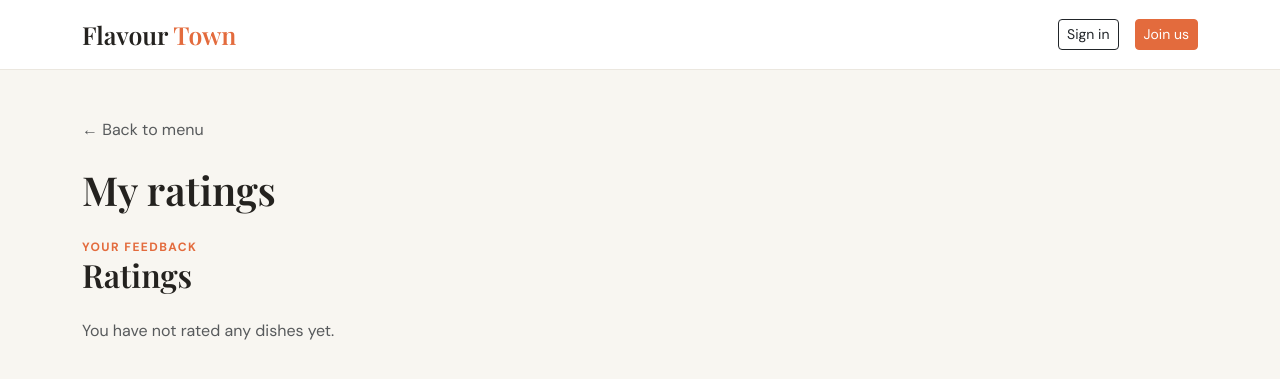
After one commit to petrsek/WEB-SP, a PHP site: template src/templates/ratings.twig in a window 1280 px wide. The commit adds this page. Shown: the top 379 px of the page. Run offline with PHP 8.4, Linux system fonts and the light colour scheme; the template is opened without the code that fills it, so the values that code supplies are empty; some libraries are stand-ins or nearby versions.

Commit message:
Added my ratings list

```diff
--- a/src/templates/base.twig
+++ b/src/templates/base.twig
@@ -32,8 +32,8 @@
       {% if user %}
         <span class="small text-muted d-none d-md-inline">Hi, {{ user.name }}</span>
         <span class="badge badge-soft text-capitalize">{{ user.role }}</span>
+        <a class="btn btn-sm btn-outline-dark" href="?page=ratings">My ratings</a>
         {% if user.role in ['admin', 'superadmin'] %}<a class="btn btn-sm btn-outline-dark" href="?page=users">Users</a>{% endif %}
-        {% if user.role in ['manager', 'superadmin'] %}<a class="btn btn-sm btn-outline-dark" href="?page=food-edit">Add food</a>{% endif %}
         <button class="btn btn-sm btn-outline-dark ajax-action" data-action="logout">Sign out</button>
       {% else %}
         <button class="btn btn-sm btn-outline-dark" data-bs-toggle="modal" data-bs-target="#authModal">Sign in</button>
--- a/src/templates/food.twig
+++ b/src/templates/food.twig
@@ -3,5 +3,5 @@
 {% block content %}
 <a href="./" class="text-decoration-none text-muted">← Back to menu</a>
 <div class="row g-5 mt-1 mb-5"><div class="col-lg-6"><img class="img-fluid rounded-4 shadow-sm w-100" src="{{ food.image_url ?: 'https://images.unsplash.com/photo-1547592180-85f173990554?w=800' }}" alt="{{ food.name }}"></div><div class="col-lg-6 d-flex flex-column justify-content-center"><span class="badge badge-soft align-self-start mb-3">{{ food.category }}</span><h1>{{ food.name }}</h1><p class="lead text-muted">{{ food.description }}</p><p class="h4">€{{ food.price|number_format(2) }}</p><p class="rating fs-4">★★★★★ <span class="text-dark fs-6">{{ food.average_rating ?: 'No rating yet' }} / 5 ({{ food.rating_count }})</span></p>{% if user and user.role in ['consumer', 'superadmin'] %}<a class="btn btn-primary align-self-start" href="?page=rating&food_id={{ food.id }}">Rate this dish</a>{% endif %}{% if user and user.role in ['manager', 'superadmin'] %}<a class="btn btn-outline-dark align-self-start" href="?page=food-edit&id={{ food.id }}">Edit menu item</a>{% endif %}</div></div>
-<section><div class="section-label">Community feedback</div><h2 class="mb-4">Ratings</h2>{% for rating in ratings %}<div class="bg-white rounded-3 p-3 mb-3 shadow-sm"><div class="d-flex justify-content-between"><strong>{{ rating.user_name }}</strong><span class="rating">{{ rating.score }}/5</span></div><p class="mb-0 mt-2 text-muted">{{ rating.comment ?: 'No comment.' }}</p></div>{% else %}<p class="text-muted">No ratings yet.</p>{% endfor %}</section>
+{% include 'rating-list.twig' with {title: 'Community feedback', ratings: ratings, emptyMessage: 'No ratings yet.'} %}
 {% endblock %}
--- a/src/templates/index.twig
+++ b/src/templates/index.twig
@@ -5,7 +5,7 @@
   <div class="col-lg-7"><div class="section-label mb-3">Good food. Honest opinions.</div><h1 class="display-4 mb-3">Find your next favorite dish.</h1><p class="lead mb-4">Explore our menu, read community ratings, and discover something worth coming back for.</p><a href="#menu" class="btn btn-primary px-4">Explore the menu</a></div>
   <div class="col-lg-5 text-center hero-art" aria-hidden="true">🍝</div>
 </section>
-<section id="menu"><div class="section-label">From our kitchen</div><h2 class="mb-4">Menu overview</h2><div class="row g-4">
+<section id="menu"><div class="section-label">From our kitchen</div><div class="d-flex align-items-center justify-content-between gap-3 mb-4"><h2 class="mb-0">Menu overview</h2>{% if user and user.role in ['manager', 'superadmin'] %}<a class="btn btn-sm btn-primary" href="?page=food-edit">Add food</a>{% endif %}</div><div class="row g-4">
 {% for food in foods %}<div class="col-md-6 col-lg-4"><article class="card food-card"><img src="{{ food.image_url ?: 'https://images.unsplash.com/photo-1547592180-85f173990554?w=800' }}" alt="{{ food.name }}" loading="lazy"><div class="card-body d-flex flex-column p-4"><div class="d-flex justify-content-between gap-2"><span class="badge badge-soft mb-2">{{ food.category }}</span><span class="small text-muted">€{{ food.price|number_format(2) }}</span></div><h3 class="h4">{{ food.name }}</h3><p class="text-muted small flex-grow-1">{{ food.description }}</p><div class="d-flex justify-content-between"><span class="rating">★★★★★ <small class="text-muted">({{ food.rating_count }})</small></span><strong>{{ food.average_rating ?: '—' }}<small class="text-muted"> / 5</small></strong></div><a class="btn btn-sm btn-outline-dark mt-3" href="?page=food&id={{ food.id }}">View dish</a></div></article></div>{% else %}<p class="text-muted">The menu is being prepared.</p>{% endfor %}
 </div></section>
 {% endblock %}
--- /dev/null
+++ b/src/templates/rating-list.twig
@@ -0,0 +1,15 @@
+<section>
+  <div class="section-label">{{ title|default('Ratings') }}</div>
+  {% if title|default('') != 'Ratings' %}<h2 class="mb-4">Ratings</h2>{% endif %}
+  {% for rating in ratings %}
+    <div class="bg-white rounded-3 p-3 mb-3 shadow-sm">
+      <div class="d-flex justify-content-between">
+        {% if showFood|default(false) %}<a class="fw-semibold text-decoration-none text-dark" href="?page=food&id={{ rating.food_id }}">{{ rating.food_name }}</a>{% else %}<strong>{{ rating.user_name }}</strong>{% endif %}
+        <span class="rating">{{ rating.score }}/5</span>
+      </div>
+      <p class="mb-0 mt-2 text-muted">{{ rating.comment ?: 'No comment.' }}</p>
+    </div>
+  {% else %}
+    <p class="text-muted">{{ emptyMessage|default('No ratings yet.') }}</p>
+  {% endfor %}
+</section>
--- /dev/null
+++ b/src/templates/ratings.twig
@@ -0,0 +1,7 @@
+{% extends "base.twig" %}
+{% block title %}My ratings | Flavour Town{% endblock %}
+{% block content %}
+<a href="./" class="text-decoration-none text-muted">← Back to menu</a>
+<h1 class="mt-4 mb-4">My ratings</h1>
+{% include 'rating-list.twig' with {title: 'Your feedback', ratings: ratings, showFood: true, emptyMessage: 'You have not rated any dishes yet.'} %}
+{% endblock %}
```
Also changed, not shown: src/App/Controllers/HomeController.php (+12 -0 lines), src/App/Models/Rating.php (+13 -0 lines), README.md.
